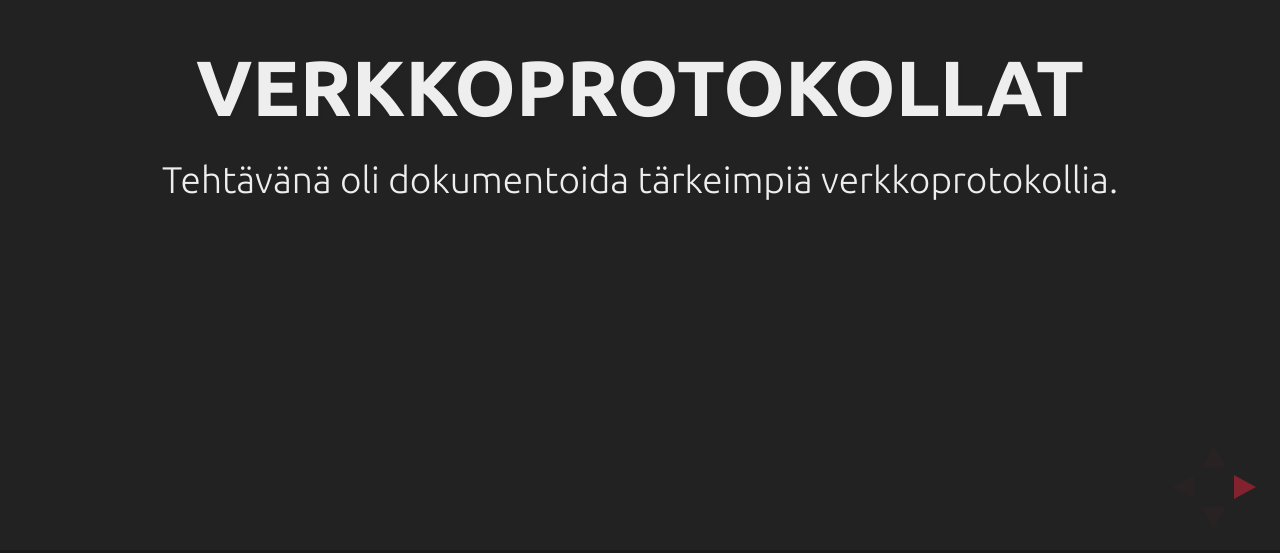
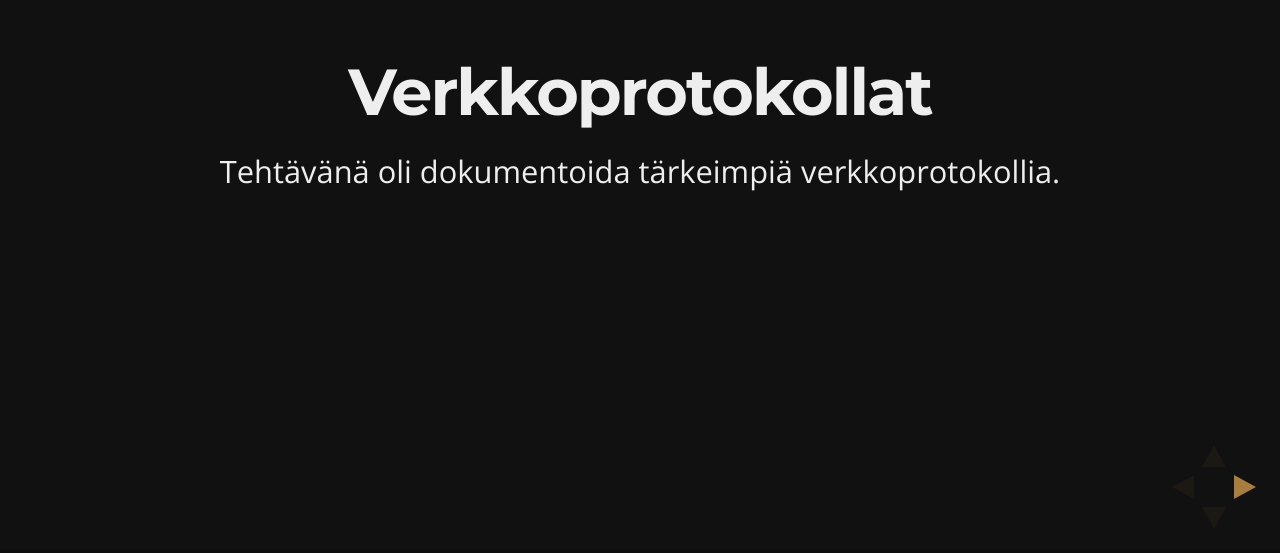
Before and after one commit to burec/burec.github.io, a plain HTML site: page verkkoprotokollat.html in a window 1280 px wide. Shown: the part 247-800 px from the top of the page. Drawn offline with nearby package versions, Linux system fonts and the light colour scheme.

Commit message:
Update verkkoprotokollat.html

```diff
--- a/verkkoprotokollat.html
+++ b/verkkoprotokollat.html
@@ -4,7 +4,7 @@
 	<meta charset="utf-8">
 	<title>Verkkoprotokollat</title>
 	<link rel="stylesheet" href="css/reveal.css">
-	<link rel="stylesheet" href="css/theme/blood.css" id="theme">
+	<link rel="stylesheet" href="css/theme/night.css" id="theme">
 	<!--Add support for earlier versions of Internet Explorer -->
 	<!--[if lt IE 9]>
 	<script src="lib/js/html5shiv.js"></script>
```
